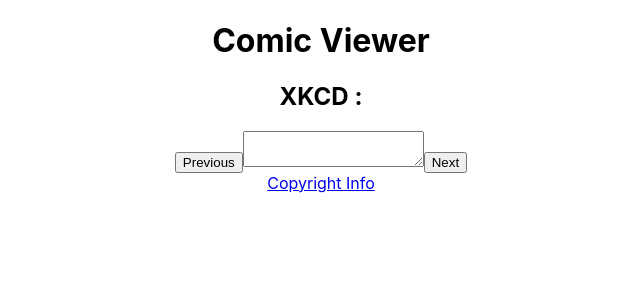
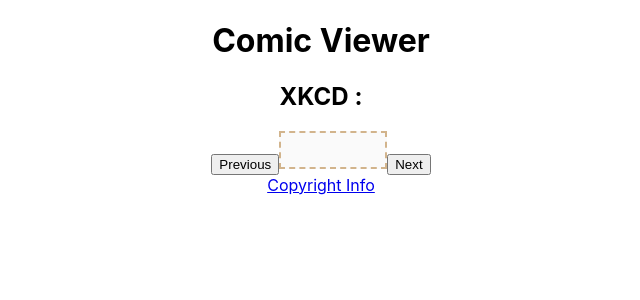
Before and after one commit to awd911/Tom-Milton-Xkcd-Project-3, a React (Create React App) app: page / in a window 1280 px wide. Shown: the top 300 px of the page, without its empty margins (319-959 px from the left). Built offline with nearby package versions, Linux system fonts and the light colour scheme; no server answers.

Commit message:
Fixed next/previous functionality

```diff
--- a/src/App.css
+++ b/src/App.css
@@ -28,6 +28,14 @@
   color: #61dafb;
 }
 
+textarea {
+width : 100px;
+height : 30px;
+margin:auto;
+resize: none;
+border: 2px dashed tan;
+}
+
 @keyframes App-logo-spin {
   from {
     transform: rotate(0deg);
--- a/src/App.js
+++ b/src/App.js
@@ -30,36 +30,34 @@ comicApp.getDefault = () =>{
          }
      })
      .then((response) => {
-        console.log(response.data);
-        comicApp.displayDefaultComic(response.data);
+        console.log("!!!!! Axios Initial : ",response.data);
+        // comicApp.displayDefaultComic(response.data);
+        // comicApp.currentNumber = response.data.num;
      })
 
 
-  fetch(apiUrl)
+  fetch(url)
     .then((response) => {
-      response.json();
+     return response.json();
     }).then((data) => {
-      console.log(data);
       comicApp.displayDefaultComic(data);
       comicApp.currentNumber = data.num;
     })
-}
+ }
 
 comicApp.changeComic = () => {
   //fetch the API at the new location of index
   //console.log("not yet...");
-  fetch(`https://xkcd.com/${comicApp.currentNumber}/info.0.json`,{
-    mode: 'no-cors'
-  })
+  fetch(`https://proxy.junocollege.com/https://xkcd.com/${comicApp.comicNum}/info.0.json`)
 
     .then((response) => {
       return response.json();
     }).then((data) => {
 
+      console.log("Current Num : ",comicApp.currNumber, " data.num: ",data.num);
+      comicApp.displayDefaultComic(data);
 
-      console.log(data.num);
-      comicApp.displayDefaultComic(data);
-      comicApp.currentNumber = data.num;
+      //currentNumber = data.num;
     })
 
 
@@ -72,6 +70,10 @@ comicApp.displayDefaultComic = (data) => {
   const currComic = data.img;
   const comicAlt = data.alt;
   const comicNum = data.num;
+  const currentNumber = data.num;
+
+  console.log("!! displayDefault Title",comicTitle," comicNum + currentNumber = ",comicNum, currentNumber);
+  //currentNumber = data.num;
 
 
 
@@ -89,24 +91,33 @@ comicApp.displayDefaultComic = (data) => {
   currImg.src = currComic;
   currImg.alt = comicAlt;
 
-  console.log("!!!!! THE CURRENT IMG SRC IS : ",currImg, " !!!!!!!!!!");
 
 
   // VVV Currently doesnt work, tells me that currNum.innerText is null after emptying the main elementnst currNum = document.querySelector("textarea");
     //Tried to switch the type of element to a div instead of a textarea
 
-  const currNum = document.querySelector("textarea");
-  if(currNum){
-    console.log("Works!");
+  let currTextArea = document.querySelector("textarea");
+  if(currTextArea){
+    currTextArea.innerText = comicNum;
+    mainEl.appendChild(currTextArea);
   }
   else{
-    console.log("Nope!");
+    let newTextArea = document.createElement("textarea");
+    newTextArea.id = "currentIssue";
+    let textAreaNumber = document.createTextNode(comicNum);
+    newTextArea.append(textAreaNumber);
+
+
+    //currTextArea.innerHTML = ;
+    mainEl.appendChild(newTextArea)
+    document.getElementById("currentIssue").disabled = true;
+
+    console.log("Nope! Text area does not exist!");
   }
 
-  currNum.innerText = comicNum;
 
-  console.log(currNum);
-  mainEl.appendChild(currNum);
+  console.log("CurrNum: ",currTextArea);
+
 
 
   mainEl.appendChild(currImg);
@@ -117,7 +128,9 @@ comicApp.displayDefaultComic = (data) => {
 //The next button handler
 const handleNext = function () {
   //steps to run when event is "heard"
-  comicApp.currentNumber = comicApp.currentNumber + 1;
+  comicApp.comicNum = comicApp.currentNumber + 1;
+  comicApp.currentNumber++;
+  console.log("ComicApp Current number UP: ", comicApp.currentNumber, " ComicNum : ",comicApp.comicNum);
   comicApp.changeComic();
 
 }
@@ -125,7 +138,11 @@ const handleNext = function () {
 const handlePrevious = function () {
   //steps to run when event is "heard"
   //change the currentNumber value to be one lower than the previous call
-  comicApp.currentNumber = comicApp.currentNumber -1;
+
+
+  comicApp.comicNum = comicApp.currentNumber -1;
+  comicApp.currentNumber--;
+  console.log("ComicApp Current number DOWN: ", comicApp.currentNumber, " ComicNum : ",comicApp.comicNum);
   comicApp.changeComic();
 
 
@@ -134,7 +151,7 @@ const handlePrevious = function () {
 
 comicApp.init = () => {
   //current number initialized to be replaced with the first API call (Maybe not needed)
-  comicApp.currentNumber = 0;
+  //comicApp.currentNumber = 0;
   comicApp.getDefault();
 }
 
@@ -148,7 +165,7 @@ function App() {
       {/* Area for the comic number to appear */}
       <section>
         <button onClick={handlePrevious}>Previous</button>
-        <textarea></textarea>
+        <textarea disabled></textarea>
         <button onClick={handleNext} >Next</button>
       </section>
       <footer>
```
